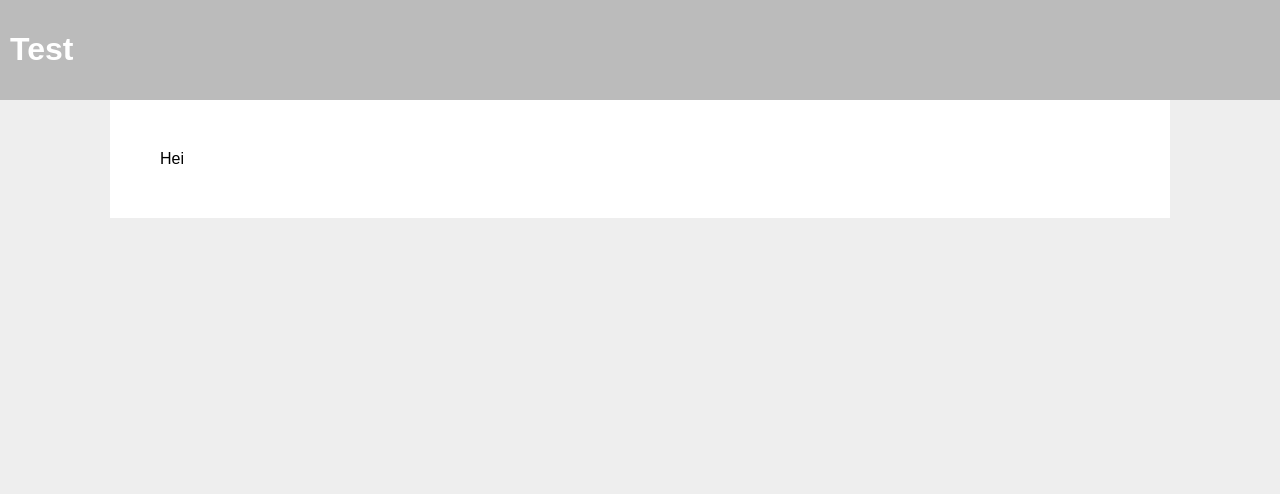
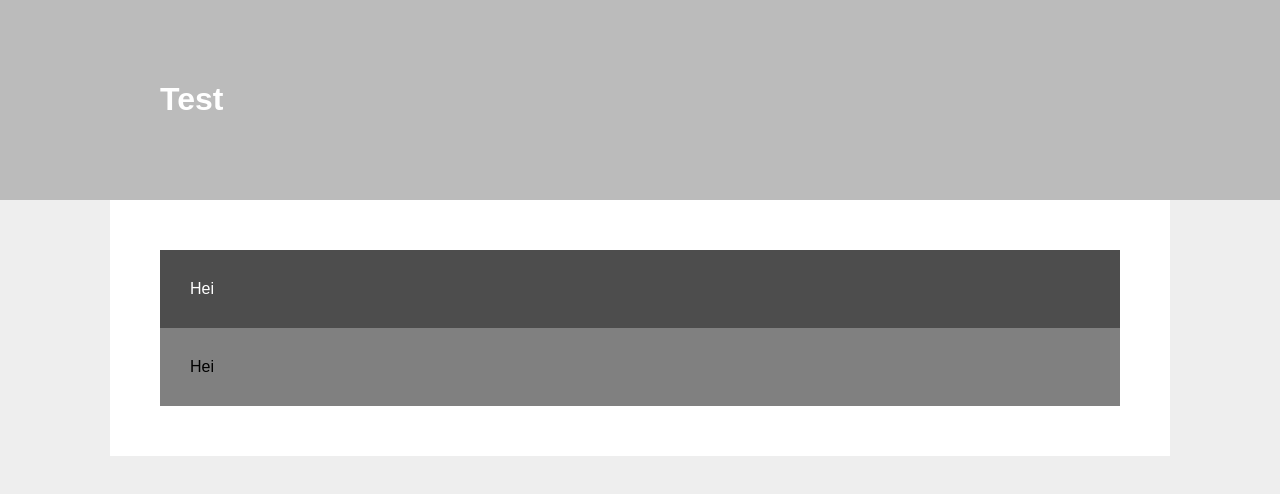
Before and after one commit to dalSara/Show-doProto1, a website: page index.html in a window 1280 px wide. Drawn offline with Linux system fonts and the light colour scheme.

Commit message:
Mer testing

```diff
--- a/index.html
+++ b/index.html
@@ -19,7 +19,13 @@
         <h1>Test</h1>
     </div>
     <div class="container">
+
+    <div class="eventDark">
         Hei
+    </div>
+    <div class="eventLight">
+        Hei
+    </div>
     </div>
 </body>
 
--- a/style.scss
+++ b/style.scss
@@ -9,6 +9,13 @@ body {
         background-color: darken($basecolor, 20%);
         color: white;
         padding: 10px;
+
+        h1 {
+            max-width: 960px;
+            margin-left: auto;
+            margin-right: auto;
+            padding: 50px;
+        }
     }
     .container {
         max-width: 960px;
@@ -17,12 +24,17 @@ body {
         background-color: white;
         color: black;
         padding: 50px;
+
+        .eventDark {
+            background-color: darken($eventcolor, 20%);
+            padding: 30px;
+            color: white;
+        }
+
+        .eventLight {
+            background-color: $eventcolor;
+            padding: 30px;
+        }
     }
-    .eventDark {
-        max-width: 960px;
-        background-color: $eventcolor;
-        margin-left: auto;
-        margin-right: auto;
-        padding: 50px;
-    }
+
 }
```
Also changed, not shown: css/style.css.
